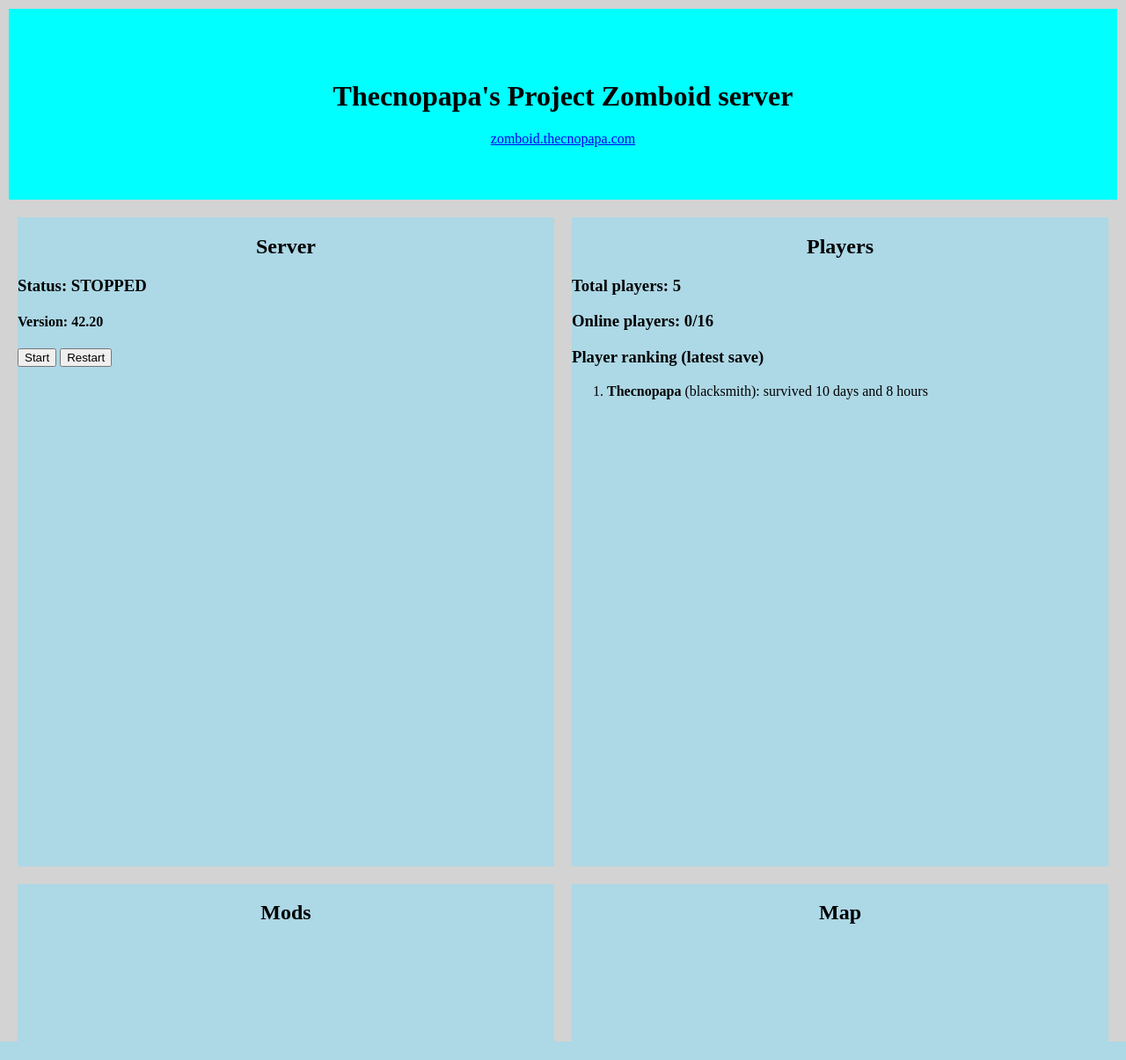
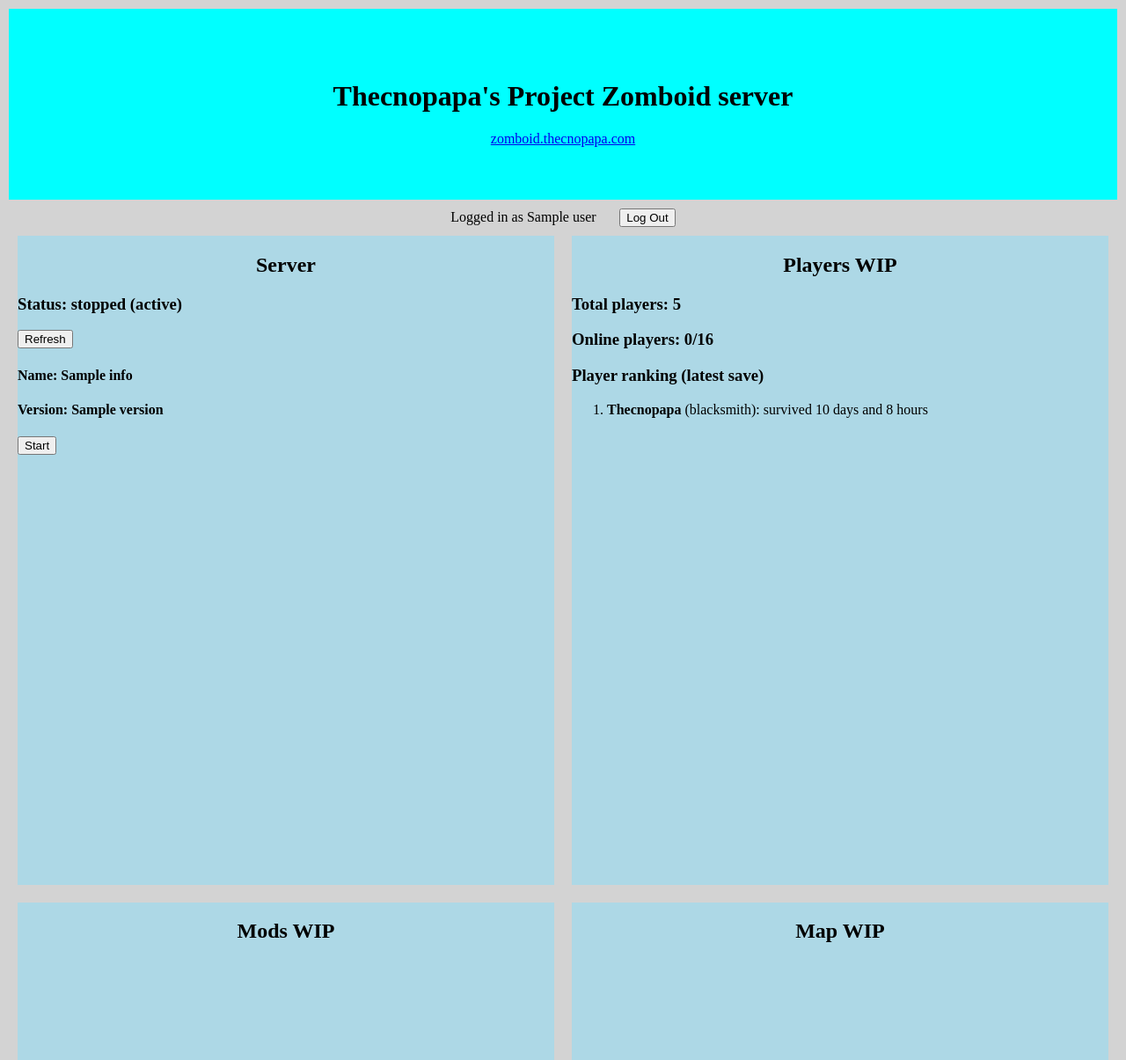
Before and after one commit to Thecnopapa/zomboid-utils, a Flask app: template dashboard/templates/dashboard.html in a window 1280 px wide. Shown: the whole page at 88% size. Before the commit the page ends 1184 px from the top, so only its background shows below. Run offline with Flask 3, Linux system fonts and the light colour scheme; the template is opened without the code that fills it: most values are stand-ins (such as "Sample title", 1, 10 or a date in 2020).

Commit message:
dashboard commands

```diff
--- a/dashboard/main.py
+++ b/dashboard/main.py
@@ -11,19 +11,54 @@ print(" * Server name:", server_name)
 
 app = Flask(__name__)
 app.secret_key = bytes(os.environ["FLASK_KEY"], "UTF-8")
+admin_login=os.environ["DASHBOARD_LOGIN"]
 admin_password=os.environ["DASHBOARD_PASSWORD"]
+secrets_folder=os.environ["SECRETS_PATH"]
+save_folder=os.environ["SAVE_FOLDER"]
+
 
 print(" * Flask initialised")
 
 
+class Info(object):
+    def __init__(self, data):
+        self.data = data
 
-def parse_info(server_name, password=None):
-    admin = False
-    if password is not None:
-        if password == admin_password:
-            admin=True
+    def __getitem__(self, key):
+        return self.data.get(key, None)
 
-    return {}
+    def __getattr__(self, key):
+        return self.data.get(key, None)
+
+def parse_info():
+    info = {
+        "user":None,
+        "admin": False,
+        "status": None,
+        "status_int": None,
+        "server_name": None
+    }
+    with open(os.path.join(secrets_folder, "status")) as f:
+        status_int = int(f.read().replace("\n", "").strip())
+    print(" * Server status:", status_int)
+    info["status_int"] = status_int
+    if status_int == 0:
+        info["status"] = "stopped"
+    elif status_int == 1:
+        info["status"] = "running"
+    elif status_int == 2:
+        info["status"] = "starting"
+    elif status_int == 3:
+        info["status"] = "stopping"
+
+    with open(os.path.join(secrets_folder, "server-name.sh")) as f:
+        info["server_name"] = f.read().split("=")[-1].replace("\n", "").replace('"', "").strip()
+    info["servers"] = [s.split(".")[0] for s in os.listdir(os.path.join(save_folder, "Server")) if s.endswith(".ini")]
+    if check_auth():
+        info["user"] = request.cookies.get("user")
+        info["admin"] = True
+    info = Info(info)
+    return info
 
 
 
@@ -32,32 +67,101 @@ def return_static(file):
     file = secure_filename(file)
     return send_from_directory("static", file)
 
-@app.route("/")
+@app.get("/")
 def redirect_to_dashboard():
     return redirect("/dashboard")
 
-@app.route("/dashboard")
+@app.get("/dashboard")
 def dashboard():
-    #servers = [s.split(".")[0] for s in os.listdir("/home/server/Zomboid/Server") if s.endswith(".ini")]
+    info = parse_info()
+    return render_template("dashboard.html", info=info)
+
+@app.post("/api/server/<command>")
+def restart_server(command):
+    info = parse_info()
+    if info.admin:
+        try:
+            if command == "restart":
+                run_command("restart")
+            elif command == "start":
+                run_command("start")
+            elif command == "update":
+                run_command("update")
+            elif command == "validate":
+                run_command("validate")
+            elif command == "stop":
+                run_command("stop")
+            elif command == "unstuck":
+                run_command("echo")
+            elif command == "change":
+                name = request.get_json().get("serverName")
+                run_command(f"change-server {name}")
+            else:
+                raise
+            return "", 200
+        except Exception as e:
+            print(e)
+            return "", 400
+    else:
+        if info.status == "stopped" and command == "start":
+            run_command("start")
+            return "", 200
+        else:
+            return "", 403
 
 
-    info = parse_info(server_name)
-    return render_template("dashboard.html", info=info)
+@app.route("/login")
+def login_page():
+    return render_template("login.html")
 
-@app.post("/restart/<server>")
-def restart_server(server):
-    password = request.headers.get("Authentication", None)
-    if password == restart_password:
-        server = secure_filename(server)
-        assert f"{server}.ini" in os.listdir("/home/server/Zomboid/Server")
-        cmd = f'tmux send-keys C-c " zomboid-start -servername {server}" "Enter"'
-        print("$", cmd)
-        subprocess.run(cmd,shell=True, check=True)
-        return "", 200
-    else:
-        return "", 403
+def run_command(command):
+    try:
+        print("$", command)
+        subprocess.run(f"source $ZOMBOID_FOLDER/setup.sh && {command}", shell=True, check=True, env=os.environ, executable='/bin/bash')
+        return True
+    except Exception as e:
+        print(e)
+        raise
+        return False
 
 
+
+
+@app.post("/api/login")
+def login_request():
+    print(dir(request))
+    data = request.form
+    user = data.get("user")
+    password = data.get("password")
+    print(data)
+    if check_auth(user, password):
+        resp = redirect("/")
+        resp.set_cookie("user", user)
+        resp.set_cookie("password", password)
+        return resp, 303
+    else:
+        resp = redirect("/login")
+        return resp, 403
+
+@app.route("/logout")
+def logout():
+    resp = redirect("/login")
+    resp.delete_cookie("user")
+    resp.delete_cookie("password")
+    return resp, 303
+
+
+
+
+def check_auth(user=None, password=None):
+    if user is None and password is None:
+        user = request.cookies.get("user", None)
+        password = request.cookies.get("password", None)
+    if user == admin_login:
+        if password==admin_password:
+            print(" * Auth succesfull:", user)
+            return True
+    return False
 
 
 
@@ -65,4 +169,4 @@ def restart_server(server):
 
 
 if __name__ == "__main__":
-    app.run(port=8080, host="0.0.0.0", debug="--debug" in sys.argv, ssl_context=("./certificates/cert.pem", "./.secrets/key.pem"))
+    app.run(port=8080, host="0.0.0.0", debug="--debug" in sys.argv, ssl_context=("./certificates/cert.pem", os.path.join(secrets_folder, "key.pem")))
--- a/dashboard/static/dashboard.css
+++ b/dashboard/static/dashboard.css
@@ -17,7 +17,16 @@ h1, h2, h3, h4, h5, h6, p{
 }
 
 
-
+#user-info{
+    display: flex;
+    flex-direction: row;
+    justify-content: center;
+    align-items: center;
+    width: 100%;
+}
+#go-to-login{
+    margin-left: 2em;
+}
 .panels {
     height: 80%;
     max-height: 80%;
--- a/dashboard/static/dashboard.js
+++ b/dashboard/static/dashboard.js
@@ -1,12 +1,35 @@
 
+let PROCESSING_REQUEST=false
 
-    async function requestRestart(serverName){
-        let passwordInput = document.querySelector("#password-input");
-        let resp = await fetch("/restart/"+serverName,  {
-            method:"POST",
-            headers:{
-                "Authentication": passwordInput.value,
-            }
-        });
-        console.log(resp);
+async function serverStart(){
+    serverCommand("start")
+}
+
+async function serverRestart(){
+    serverCommand("restart")
+}
+
+async function serverStop(){
+    serverCommand("stop")
+}
+async function serverUnstuck(){
+    serverCommand("unstuck")
+}
+
+async function serverCommand(command){
+    if (PROCESSING_REQUEST){
+        return
     }
+    PROCESSING_REQUEST=true
+    let resp = await fetch("api/server/"+command, {
+        method:"POST",
+    });
+    console.log(resp);
+    if (resp.ok){
+        setTimeout(function(){
+           window.location.reload();
+        }, 3000);
+    } else {
+        PROCESSING_REQUEST=false
+    }
+}
--- a/dashboard/templates/dashboard.html
+++ b/dashboard/templates/dashboard.html
@@ -2,6 +2,15 @@
 	<meta name="viewport" content="width=50 height=100, initial-scale=1.0"/>
 	<script defer type="text/javascript" src="/static/dashboard.js"></script>
     <link href='/static/dashboard.css' rel='stylesheet'>
+
+    {% if info.status_int > 1 %}
+    <script>
+    	setTimeout(function(){
+		   window.location.reload();
+		}, 1000);
+	</script>
+	{% endif %}
+
 
 	<body>
 
@@ -10,17 +19,45 @@
 			<a href="https://zomboid.thecnopapa.com"=>zomboid.thecnopapa.com</a>
 
 		</div>
+
+		<div id=user-info>
+		{% if info.user != None %}
+		Logged in as {{ info.user }}
+		<button id=go-to-login onclick="window.location.href='/logout'")>Log Out</button>
+		{% else %}
+		Not logged in
+		<button id=go-to-login onclick="window.location.href='/login'")>Log In</button>
+		{% endif %}
+		</div>
 		<div class="panels">
 			<div id="server-info" class="panel">
 				<h2>Server</h2>
-				<h3>Status: <span class="server-status">STOPPED</span></h3>
-				<h4>Version: <span class="server-version">42.20</span></h4>
-				<button id=server-start onclick="serverStart()">Start</button>
-				<button id=server-restart onclick="serverRestart()">Restart</button>
+				<h3>Status: <span class="server-status">{{ info.status }} ({{ info.status_int }})</span></h3>
+				<button id="refresh-status" onclick="window.location.reload()">Refresh</button>
+				<h4>Name: {{ info.server_name }}</h4>
+				<h4>Version: <span class="server-version"> {{ info.version }}</span></h4>
+				{% if info.status == "stopped" %}
+					<button id=server-start onclick="serverStart()">Start</button>
+				{% endif %}
+				{% if info.admin %}
+					<button id=server-restart onclick="serverRestart()">Restart</button>
+					<button id=server-restart onclick="serverUnstuck()">Unstuck</button>
+					{% if info.status == "stopped" %}
+						<select id="server-select">
+							{% for name in info.servers %}
+							<option value="{{ name }}" {{ "selected" if name == info.server_name }}>{{ name }}</option>
+							{% endfor %}
+							}
+						</select>
+						<button id="change-server" onclick="serverChange()">Change Server</button>
+					{% else %}
+						<button id=server-stop onclick="serverStop()">Stop</button>
+					{% endif %}
+				{% endif %}
 
 			</div>
 			<div id="player-info" class="panel">
-				<h2>Players</h2>
+				<h2>Players WIP</h2>
 				<h3>Total players: <span class="player-number">5</span></h3>
 				<h3>Online players: <span class="player-number">0/16</span></h3>
 				<h3>Player ranking (latest save)</h3>
@@ -30,11 +67,11 @@
 
 			</div>
 			<div id="mods-info" class="panel">
-				<h2>Mods</h2>
+				<h2>Mods WIP</h2>
 
 			</div>
 			<div id="map-info" class="panel">
-				<h2>Map</h2>
+				<h2>Map WIP</h2>
 
 			</div>
 		</div>
```
Also changed, not shown: dashboard/static/login.css (added, +18 -0 lines), dashboard/templates/login.html (added, +18 -0 lines), 3 other files.
